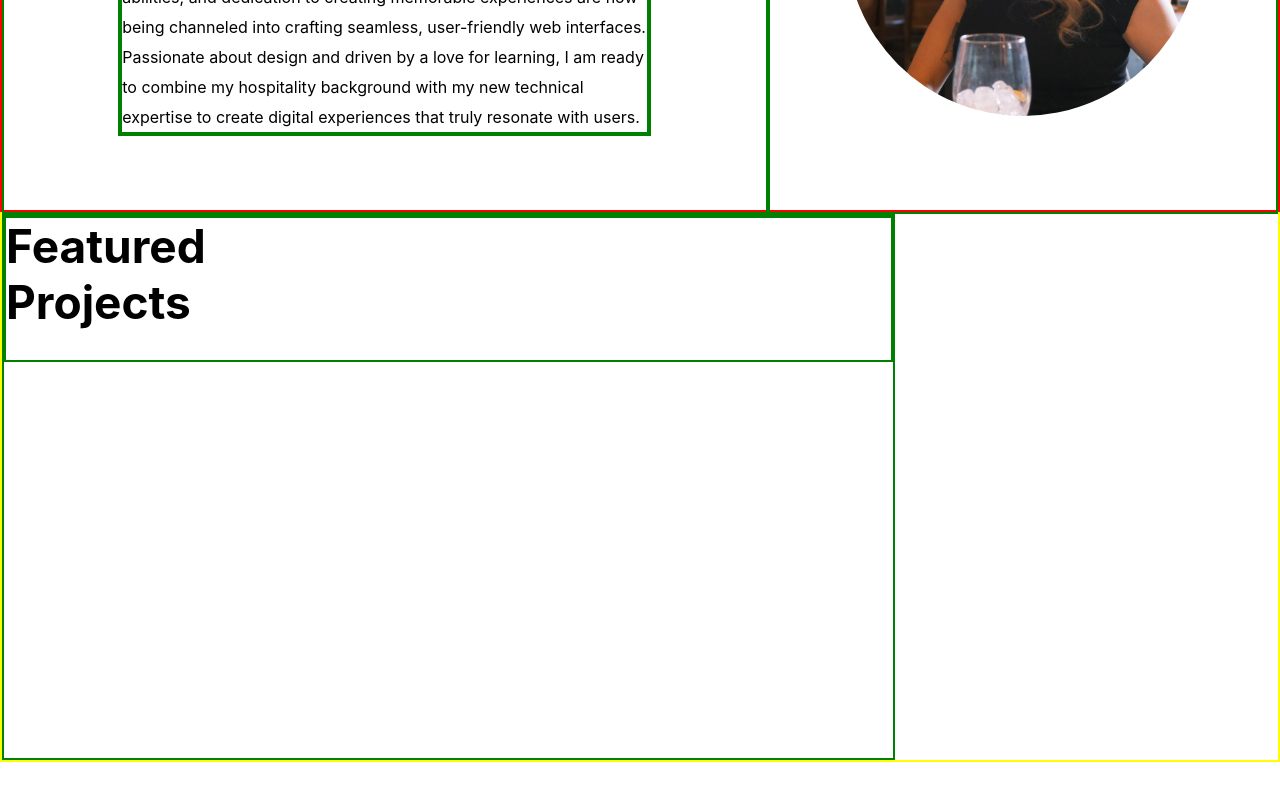
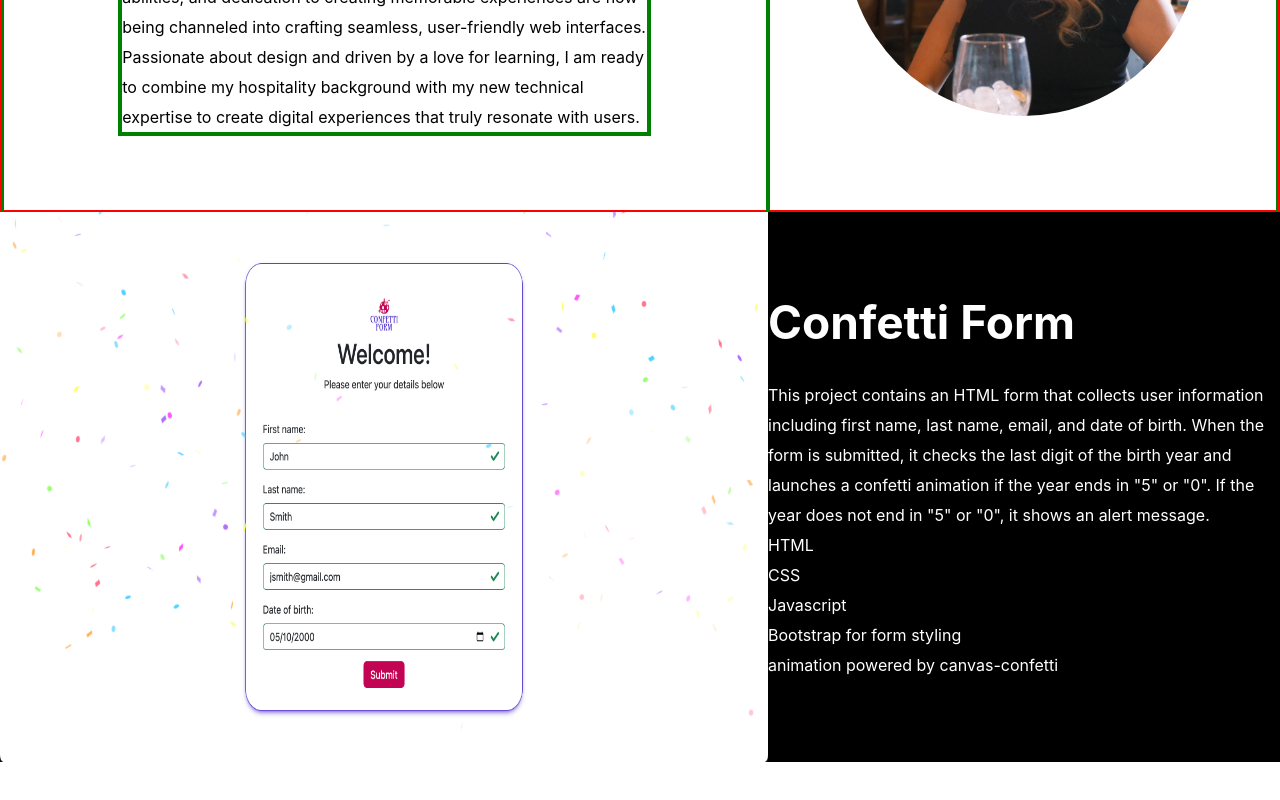
Before and after one commit to Kevasc/KCPortfolio, a React (Create React App) app in the folder my-app/: page / in a window 1280 px wide. Shown: the part 402-1202 px from the top of the page. Before the commit the page ends 1164 px from the top, so only its background shows below. Built offline with nearby package versions, Linux system fonts and the light colour scheme.

Commit message:
deleted some unused css rules and added in information about the confetti project

```diff
--- a/my-app/src/components/body/BodyLowerSection.css
+++ b/my-app/src/components/body/BodyLowerSection.css
@@ -1,14 +1,6 @@
-/* .fire {
-  display: flex;
-  background-image: url(".jpeg");
-  background-size: cover;
-  height: 100%;
-} */
-
 .lower-section {
   display: flex;
   height: 550px;
-  border: 2px solid yellow;
 }
 
 .lower-left-column {
@@ -17,28 +9,36 @@
   display: flex;
   align-items: center;
   justify-content: center;
-  border: 2px solid green;
+}
+.lower-right-column {
+  height: inherit;
+  width: 40%;
+
+  display: flex;
+  align-items: center;
+  justify-content: center;
+  background: black;
+  color: white;
 }
 
 .lower-column-content {
-  width: 70%;
-  border: 2px solid green;
+  width: 100%;
 }
 
 .lower-column-title {
   font-size: 46px;
   font-weight: bold;
   padding-bottom: 30px;
-  border: 2px solid green;
 }
 
 .lower-column-text {
   line-height: 30px;
-  border: 2px solid green;
 }
 
-.lower-right-column {
-  height: inherit;
-  width: 40%;
-  border: 2px solid green;
+.confetti-screenshot {
+  background-size: contain;
+  background-repeat: no-repeat;
+  background-position: center;
+  height: 100%;
+  width: 100%;
 }
--- a/my-app/src/components/body/BodyLowerSection.jsx
+++ b/my-app/src/components/body/BodyLowerSection.jsx
@@ -3,11 +3,40 @@ import "./BodyLowerSection.css";
 const BodyLowerSection = () => {
   return (
     <div id="projects" className="lower-section">
-      <div className="lower-column-content">
-        <p className="lower-column-title">
-          Featured
-          <br /> Projects
-        </p>
+      <div className="lower-left-column">
+        <a
+          href="https://github.com/Kevasc/confetti-form"
+          className="confetti-screenshot"
+          target="_blank"
+          rel="noreferrer"
+        >
+          <img
+            src={require("../../assets/confettiScreenshot.png")}
+            alt="Confetti Screenshot"
+            className="confetti-screenshot"
+          />
+
+          <div className="confetti-screenshot"></div>
+        </a>
+      </div>
+      <div className="lower-right-column">
+        <div className="lower-column-content">
+          <h1 className="lower-column-title">Confetti Form</h1>
+          <p className="lower-column-text">
+            This project contains an HTML form that collects user information
+            including first name, last name, email, and date of birth. When the
+            form is submitted, it checks the last digit of the birth year and
+            launches a confetti animation if the year ends in "5" or "0". If the
+            year does not end in "5" or "0", it shows an alert message.
+            <ul>
+              <li>HTML</li>
+              <li>CSS </li>
+              <li>Javascript </li>
+              <li>Bootstrap for form styling</li>
+              <li>animation powered by canvas-confetti</li>
+            </ul>
+          </p>
+        </div>
       </div>
     </div>
   );
```
